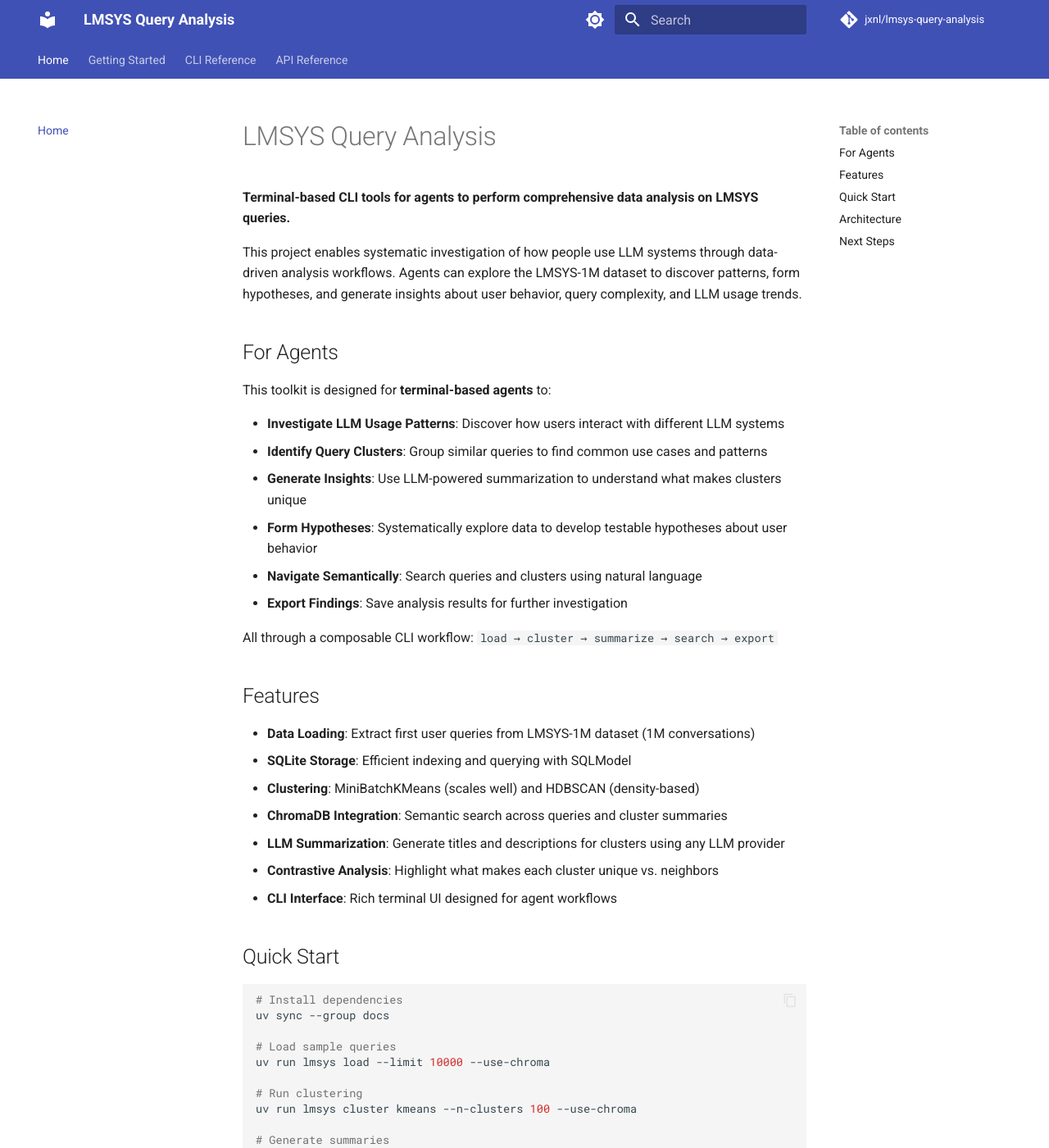
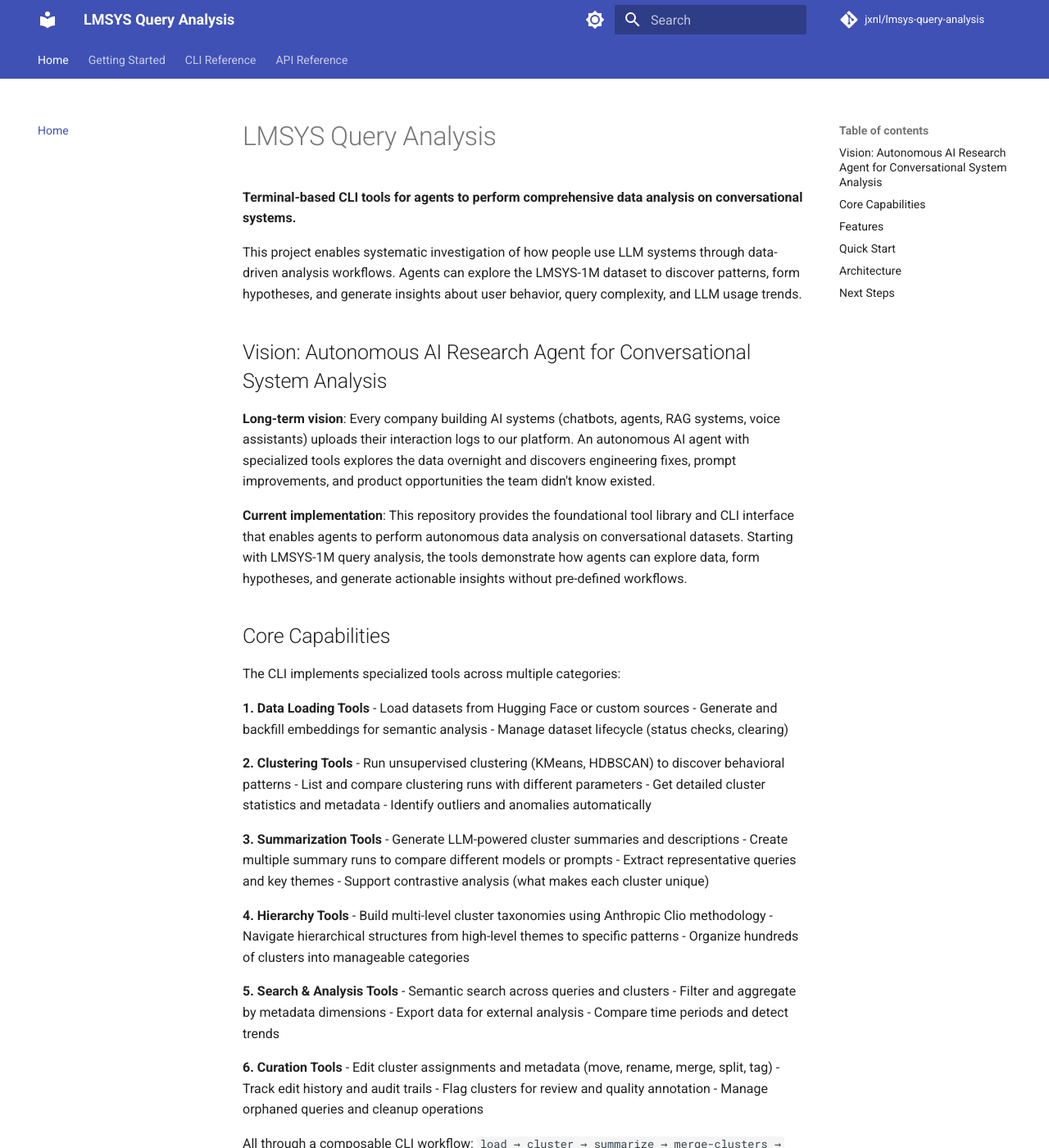
Before and after one commit to jxnl/lmsys-query-analysis, an MkDocs documentation site: the page built from docs/index.md, in a window 1280 px wide and 1400 px high. Shown: the whole window at 82% size. Built offline with MkDocs 1.6.1 and Material for MkDocs 9.7.7, drawn with Linux system fonts in a browser that asks for light colours; comment, search, counter and statistics services are not loaded; some of the changed text lies outside the part shown.

Commit message:
Update README and docs/index.md with vision and latest features
- Add autonomous AI research agent vision from CLAUDE.md
- Include web interface (Next.js viewer) capabilities
- Add curation tools and hierarchical organization features
- Update core capabilities with 6 tool categories
- Include complete workflow with inspect and edit commands
- Update project structure to reflect current architecture

````diff
--- a/docs/index.md
+++ b/docs/index.md
@@ -1,50 +1,96 @@
 # LMSYS Query Analysis
 
-**Terminal-based CLI tools for agents to perform comprehensive data analysis on LMSYS queries.**
+**Terminal-based CLI tools for agents to perform comprehensive data analysis on conversational systems.**
 
 This project enables systematic investigation of how people use LLM systems through data-driven analysis workflows. Agents can explore the LMSYS-1M dataset to discover patterns, form hypotheses, and generate insights about user behavior, query complexity, and LLM usage trends.
 
-## For Agents
+## Vision: Autonomous AI Research Agent for Conversational System Analysis
 
-This toolkit is designed for **terminal-based agents** to:
+**Long-term vision**: Every company building AI systems (chatbots, agents, RAG systems, voice assistants) uploads their interaction logs to our platform. An autonomous AI agent with specialized tools explores the data overnight and discovers engineering fixes, prompt improvements, and product opportunities the team didn't know existed.
 
-- **Investigate LLM Usage Patterns**: Discover how users interact with different LLM systems
-- **Identify Query Clusters**: Group similar queries to find common use cases and patterns
-- **Generate Insights**: Use LLM-powered summarization to understand what makes clusters unique
-- **Form Hypotheses**: Systematically explore data to develop testable hypotheses about user behavior
-- **Navigate Semantically**: Search queries and clusters using natural language
-- **Export Findings**: Save analysis results for further investigation
+**Current implementation**: This repository provides the foundational tool library and CLI interface that enables agents to perform autonomous data analysis on conversational datasets. Starting with LMSYS-1M query analysis, the tools demonstrate how agents can explore data, form hypotheses, and generate actionable insights without pre-defined workflows.
 
-All through a composable CLI workflow: `load → cluster → summarize → search → export`
+## Core Capabilities
+
+The CLI implements specialized tools across multiple categories:
+
+**1. Data Loading Tools**
+- Load datasets from Hugging Face or custom sources
+- Generate and backfill embeddings for semantic analysis
+- Manage dataset lifecycle (status checks, clearing)
+
+**2. Clustering Tools**
+- Run unsupervised clustering (KMeans, HDBSCAN) to discover behavioral patterns
+- List and compare clustering runs with different parameters
+- Get detailed cluster statistics and metadata
+- Identify outliers and anomalies automatically
+
+**3. Summarization Tools**
+- Generate LLM-powered cluster summaries and descriptions
+- Create multiple summary runs to compare different models or prompts
+- Extract representative queries and key themes
+- Support contrastive analysis (what makes each cluster unique)
+
+**4. Hierarchy Tools**
+- Build multi-level cluster taxonomies using Anthropic Clio methodology
+- Navigate hierarchical structures from high-level themes to specific patterns
+- Organize hundreds of clusters into manageable categories
+
+**5. Search & Analysis Tools**
+- Semantic search across queries and clusters
+- Filter and aggregate by metadata dimensions
+- Export data for external analysis
+- Compare time periods and detect trends
+
+**6. Curation Tools**
+- Edit cluster assignments and metadata (move, rename, merge, split, tag)
+- Track edit history and audit trails
+- Flag clusters for review and quality annotation
+- Manage orphaned queries and cleanup operations
+
+All through a composable CLI workflow: `load → cluster → summarize → merge-clusters → search → inspect → edit → export`
 
 ## Features
 
 - **Data Loading**: Extract first user queries from LMSYS-1M dataset (1M conversations)
 - **SQLite Storage**: Efficient indexing and querying with SQLModel
 - **Clustering**: MiniBatchKMeans (scales well) and HDBSCAN (density-based)
+- **Hierarchical Organization**: LLM-driven merging to create multi-level cluster hierarchies (following Anthropic's Clio methodology)
 - **ChromaDB Integration**: Semantic search across queries and cluster summaries
 - **LLM Summarization**: Generate titles and descriptions for clusters using any LLM provider
 - **Contrastive Analysis**: Highlight what makes each cluster unique vs. neighbors
 - **CLI Interface**: Rich terminal UI designed for agent workflows
+- **Web Interface**: Interactive Next.js viewer for exploring clustering results
+- **Curation Tools**: Edit cluster assignments, track changes, and manage metadata
 
 ## Quick Start
 
 ```bash
 # Install dependencies
-uv sync --group docs
+uv sync
 
-# Load sample queries
+# Load sample queries with embeddings
 uv run lmsys load --limit 10000 --use-chroma
 
 # Run clustering
 uv run lmsys cluster kmeans --n-clusters 100 --use-chroma
 
 # Generate summaries
-uv run lmsys summarize <RUN_ID> --use-chroma
+uv run lmsys summarize <RUN_ID> --alias "v1" --use-chroma
+
+# Build hierarchy (essential for navigation)
+uv run lmsys merge-clusters <RUN_ID>
 
 # List clusters
 uv run lmsys list-clusters <RUN_ID>
+
+# Start web interface
+cd web
+npm install
+npm run dev
 ```
+
+Open [http://localhost:3000](http://localhost:3000) to explore your clustering results.
 
 ## Architecture
 
@@ -54,7 +100,10 @@
 - **Database**: SQLite with SQLModel for queries and clustering results
 - **ChromaDB**: Vector database for semantic search
 - **Clustering**: KMeans and HDBSCAN algorithms
+- **Hierarchy**: LLM-driven hierarchical merging using Anthropic Clio methodology
 - **LLM Integration**: Instructor-based summarization with multiple providers
+- **Web Interface**: Next.js viewer with Drizzle ORM and ShadCN UI
+- **Curation**: Cluster editing and metadata management tools
 
 ## Next Steps
 
````
Also changed, not shown: README.md (+104 -23 lines).
